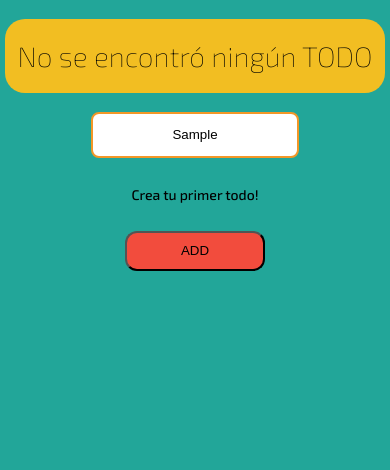
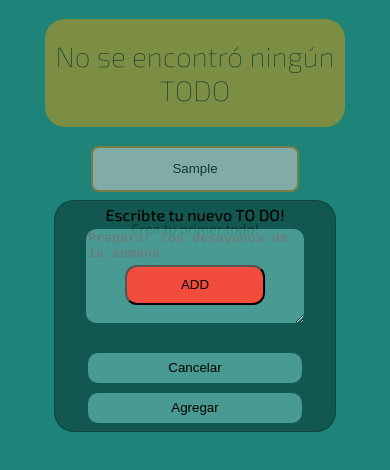
Before and after one commit to jrugarte/curso-react, a React app: page / in a window 390 px wide. Both pictures are taken after typing "Sample" into the empty fields and a click on the button "ADD". Built offline with nearby package versions, Linux system fonts and the light colour scheme.

Commit message:
last changes from todos

```diff
--- a/src/App/AppUI.js
+++ b/src/App/AppUI.js
@@ -10,19 +10,26 @@ import { CounterLoading } from "../counterloading/counterloading";
 import { InputLoading } from "../inputloading/inputloading.js";
 import { EmptyCounter } from "../emptycounter/emptycounter";
 import React from "react";
+import { Modal } from "../modal/modal";
+import { TodoForm } from "../todoform/todoform";
+import { TodoContext } from "../todocontext/todocontext";
 
-function AppUI({
+function AppUI() {
+  return (
+    <TodoContext.Consumer>
+      {({
         loading,
-  error,
+        searchedTodos,
         completedTodos,
         totalTodos,
         searchValue,
         setSearchValue,
-  searchedTodos,
+        error,
         completeTodo,
         deleteTodo,
-}) {
-  return (
+        openModal,
+        setOpenModal,
+      }) => (
         <React.Fragment>
           {/* En los componentes, podemos pasarle props como si fueran atributos, para que funcionen como parametros en cada funcion, como en el siguiente caso:  */}
           {/* <TodoCounter completedTodos={completedTodos} totalTodos={totalTodos} /> */}
@@ -33,7 +40,10 @@ function AppUI({
           )}
           {!loading && searchedTodos.length === 0 && <EmptyCounter />}
           {!loading && searchedTodos.length > 0 && (
-        <TodoCounter completedTodos={completedTodos} totalTodos={totalTodos} />
+            <TodoCounter
+              completedTodos={completedTodos}
+              totalTodos={totalTodos}
+            />
           )}
 
           {/* en la siguiente linea declaro las propiedades y le asigno el estado y el actualizador(setState) del estado a las mismas para despues pasarla como props al componente hijo (TodoInput) */}
@@ -44,7 +54,10 @@ function AppUI({
             </React.Fragment>
           )}
           {!loading && (
-        <TodoInput searchValue={searchValue} setSearchValue={setSearchValue} />
+            <TodoInput
+              searchValue={searchValue}
+              setSearchValue={setSearchValue}
+            />
           )}
 
           <TodoList>
@@ -70,8 +83,15 @@ function AppUI({
               />
             ))}
           </TodoList>
-      <TodoButton />
+          <TodoButton setOpenModal={setOpenModal} />
+          {openModal && (
+            <Modal>
+              <TodoForm />
+            </Modal>
+          )}
         </React.Fragment>
+      )}
+    </TodoContext.Consumer>
   );
 }
 export { AppUI };
--- a/src/App/index.js
+++ b/src/App/index.js
@@ -1,7 +1,7 @@
 import React from "react";
 import "./App.css";
-import { useLocalStorage } from "./useLocalStorage";
 import { AppUI } from "./AppUI";
+import { TodoProvider } from "../todocontext/todocontext";
 
 // creo un array de objetos:
 // const defaultTodos = [
@@ -29,58 +29,14 @@ import { AppUI } from "./AppUI";
 // // localStorage.clear(): Borra todos los elementos del almacenamiento local.
 
 function App() {
-  //declaramos otro useState, para cambiar los estados de la prop completed y asi saber si estan completados o no
-  const {
-    item: todos,
-    saveItem: saveTodos,
-    loading,
-    error,
-  } = useLocalStorage("TODOS_V1", []);
-
-  //  lo que hace la siguiente linea es crear un array con dos valores: el primero va a ser una variable en donde se va a guardar la informacion que necesitemos, en este caso, los valores que escribamos en el input filter, y el segundo valor (setNombre) va a tener la funcion de un 'actualizador' de estado, esto debido a que estamos usando una funcion de react llamada 'useState', la cual nos da esta funcionalidad de cambiar el estado de una variable. Entonces, en resumen, la linea sirve para agregar una variable (searchValue) y luego ir cambiandole el valor con el (setSearchValue)
-  const [searchValue, setSearchValue] = React.useState("");
-
-  const completedTodos = todos.filter((todo) => !!todo.completed).length;
-  const totalTodos = todos.length;
-
-  const searchedTodos = todos.filter((todo) => {
-    const todoText = todo.text.toLowerCase();
-    const searchText = searchValue.toLowerCase();
-    return todoText.includes(searchText);
-  });
-
-  const completeTodo = (text) => {
-    // creo una copia del array de los todos para luego poder indicar que objeto necesito marcar:
-    const newTodos = [...todos];
-    // creo una variable para buscar cual elemento tenemos que modificar. a traves de findIndex ubicamos el todo
-    const todoIndex = newTodos.findIndex((todo) => todo.text === text);
-    newTodos[todoIndex].completed = true;
-    saveTodos(newTodos);
-  };
-  const deleteTodo = (text) => {
-    // creo una copia del array de los todos para luego poder indicar que objeto necesito marcar:
-    const newTodos = [...todos];
-    // creo una variable para buscar cual elemento tenemos que modificar. a traves de findIndex ubicamos el todo que
-    const todoIndex = newTodos.findIndex((todo) => todo.text === text);
-    newTodos.splice(todoIndex, 1);
-    saveTodos(newTodos);
-  };
-
-  // estados derivados: son variables, propiedades, calculos que hacemos a partir de un estado... en este caso se van a derivar desde la funcion anterior hacia el todo counter
-
   return (
-    <AppUI
-      loading={loading}
-      error={error}
-      completedTodos={completedTodos}
-      totalTodos={totalTodos}
-      searchValue={searchValue}
-      setSearchValue={setSearchValue}
-      searchedTodos={searchedTodos}
-      completeTodo={completeTodo}
-      deleteTodo={deleteTodo}
-    />
+    // aca encapsulamos el componente general (AppUI) entre Provider para poder aplicarle las props luego.
+    <TodoProvider>
+      <AppUI />
+    </TodoProvider>
   );
 }
 
 export default App;
+
+// estados derivados: son variables, propiedades, calculos que hacemos a partir de un estado... en este caso se van a derivar desde la funcion anterior hacia el todo counter
--- a/src/emptycounter/emptycounter.css
+++ b/src/emptycounter/emptycounter.css
@@ -21,6 +21,6 @@
     .empty-counter h1{
         font-size: 28px;
         font-weight:280;
-        width: 380px;
+        width: 300px;
     }
 }
--- /dev/null
+++ b/src/modal/modal.css
@@ -0,0 +1,11 @@
+.modal{
+display: flex;
+justify-content: center;
+align-items: center;
+background-color:#1c675f8d;
+position: fixed;
+top: 0;
+left: 0;
+bottom: 0;
+right: 0;
+}
--- /dev/null
+++ b/src/modal/modal.js
@@ -0,0 +1,12 @@
+import "./modal.css";
+import React from "react";
+import ReactDOM from "react-dom";
+
+function Modal({ children }) {
+  return ReactDOM.createPortal(
+    <div className="modal">{children}</div>,
+    document.getElementById("modal")
+  );
+}
+
+export { Modal };
--- a/src/todobutton/button.css
+++ b/src/todobutton/button.css
@@ -7,6 +7,7 @@
     height: 40px;
     border-radius: 12px;
     background: #F24C3D;
+    z-index: 1;
 
 }
 .addButton button:hover{
--- a/src/todobutton/todobutton.js
+++ b/src/todobutton/todobutton.js
@@ -1,11 +1,16 @@
 import "./button.css";
 import React from "react";
-function TodoButton() {
+function TodoButton({ setOpenModal }) {
   return (
     <div className="addButton">
-      <button>ADD</button>
+      <button
+        onClick={() => {
+          setOpenModal((state) => !state);
+        }}
+      >
+        ADD
+      </button>
     </div>
   );
 }
-
 export { TodoButton };
--- /dev/null
+++ b/src/todocontext/todocontext.js
@@ -0,0 +1,74 @@
+import React from "react";
+import { useLocalStorage } from "./useLocalStorage";
+
+const TodoContext = React.createContext();
+
+// ReactContext: se utiliza para compartir contextos(props, estados, etc) directamente con otros componentes hijos, sin necesidad de hacer prop drilling, es decir, sin necesidad de pasar las props a traves de cada componente tras otro(como un arbol y ramas). En este caso, creamos un archivo donde vamos a guardar todo el context que se comparta entre los componentes(localStorage, props, estados) y de aca vamos a derivarlo a traves de la funcion TodoProvider, al componente principal(App(index.js)) para que, ya que va a tener todas las props, se las va a poder ceder tambien a todos sus componentes hijos etc. Luego en el componente App vamos a encapsular el return entre <Provider>(proveedor de props y demas) para despues, en los demas componentes que necesiten esas props, las carguemos atraves de <Consumer> (como lo es en el caso de AppUI, en donde tenemos todo el detalle y ramificacion de la web y componentes.)
+function TodoProvider({ children }) {
+  const {
+    item: todos,
+    saveItem: saveTodos,
+    loading,
+    error,
+  } = useLocalStorage("TODOS_V1", []);
+
+  //  lo que hace la siguiente linea es crear un array con dos valores: el primero va a ser una variable en donde se va a guardar la informacion que necesitemos, en este caso, los valores que escribamos en el input filter, y el segundo valor (setNombre) va a tener la funcion de un 'actualizador' de estado, esto debido a que estamos usando una funcion de react llamada 'useState', la cual nos da esta funcionalidad de cambiar el estado de una variable. Entonces, en resumen, la linea sirve para agregar una variable (searchValue) y luego ir cambiandole el valor con el (setSearchValue):
+  const [searchValue, setSearchValue] = React.useState("");
+  const [openModal, setOpenModal] = React.useState(false);
+
+  const completedTodos = todos.filter((todo) => !!todo.completed).length;
+  const totalTodos = todos.length;
+  const searchedTodos = todos.filter((todo) => {
+    const todoText = todo.text.toLowerCase();
+    const searchText = searchValue.toLowerCase();
+    return todoText.includes(searchText);
+  });
+
+  const addTodo = (text) => {
+    const newTodos = [...todos];
+    newTodos.push({
+      text,
+      completed: false,
+    });
+    saveTodos(newTodos);
+  };
+  const completeTodo = (text) => {
+    // creo una copia del array de los todos para luego poder indicar que objeto necesito marcar:
+    const newTodos = [...todos];
+    // creo una variable para buscar cual elemento tenemos que modificar. a traves de findIndex ubicamos el todo
+    const todoIndex = newTodos.findIndex((todo) => todo.text === text);
+    newTodos[todoIndex].completed = true;
+    saveTodos(newTodos);
+  };
+  const deleteTodo = (text) => {
+    // creo una copia del array de los todos para luego poder indicar que objeto necesito marcar:
+    const newTodos = [...todos];
+    // creo una variable para buscar cual elemento tenemos que modificar. a traves de findIndex ubicamos el todo que
+    const todoIndex = newTodos.findIndex((todo) => todo.text === text);
+    newTodos.splice(todoIndex, 1);
+    saveTodos(newTodos);
+  };
+
+  return (
+    <TodoContext.Provider
+      value={{
+        loading,
+        error,
+        completedTodos,
+        totalTodos,
+        searchValue,
+        setSearchValue,
+        searchedTodos,
+        completeTodo,
+        deleteTodo,
+        openModal,
+        setOpenModal,
+        addTodo,
+      }}
+    >
+      {children}
+    </TodoContext.Provider>
+  );
+}
+
+export { TodoContext, TodoProvider };
--- a/src/todocounter/counter.css
+++ b/src/todocounter/counter.css
@@ -21,6 +21,6 @@
     .counter h1{
         font-size: 28px;
         font-weight:280;
-        width: 380px;
+        width: 300px;
     }
 }
--- a/src/todocounter/todocounter.js
+++ b/src/todocounter/todocounter.js
@@ -1,6 +1,9 @@
+import { TodoContext } from "../todocontext/todocontext";
 import "./counter.css";
 import React from "react";
-function TodoCounter({ totalTodos, completedTodos }) {
+function TodoCounter() {
+  // En la siguiente linea usamos el useContext para reemplazar el context.Consumer. De esta manera simplemente traemos entre const{} las props que vayamos a utilizar y en useContext(ACA!!!) vamos a indicar de que contexto lo vamos a traer.
+  const { totalTodos, completedTodos } = React.useContext(TodoContext);
   if (completedTodos < totalTodos) {
     return (
       <div className="counter">
@@ -10,7 +13,7 @@ function TodoCounter({ totalTodos, completedTodos }) {
         </h1>
       </div>
     );
-  } else if ((completedTodos = totalTodos)) {
+  } else if (completedTodos === totalTodos) {
     return (
       <div className="counter">
         <h1>COMPLETASTE TODOS LOS TODOOOOO'S</h1>
--- /dev/null
+++ b/src/todoform/todoform.css
@@ -0,0 +1,53 @@
+.form-div{
+    display: flex;
+    flex-direction: column;
+    width: 380px;
+    height: 300px;
+    justify-content: center;
+    align-items: center;
+    position: fixed;
+    top: 200px;
+    background-color: #0e35318d;
+    border: 1px solid #0e35318d;
+    border-radius: 20px;
+}
+
+.form-div form{
+    display: flex;
+    align-items: center;
+    width: 85%;
+    padding: 5px;
+    flex-direction: column;
+}
+.form-div textarea{
+    height: 120px;
+    width: 90%;
+    margin: 5px 5px 25px 5px;
+    border-radius: 10px;
+    border: 0;
+    background-color: #73d1c78d;
+
+}
+.form-div button{
+    height: 30px;
+    width: 90%;
+    margin: 5px;
+    border-radius: 10px;
+    border: 0;
+    background-color: #73d1c78d;
+
+}
+.form-div button:hover{
+  cursor: pointer;
+  background: #F24C3D;}
+
+  @media (max-width: 640px) {
+
+    .form-div{
+        width: 280px;
+        height: 230px;
+    }
+    .form-div textarea{
+        height: 90px;
+    }
+}
--- /dev/null
+++ b/src/todoform/todoform.js
@@ -0,0 +1,40 @@
+import "./todoform.css";
+import React from "react";
+import { TodoContext } from "../todocontext/todocontext";
+
+function TodoForm() {
+  const { addTodo, setOpenModal } = React.useContext(TodoContext);
+  const [newTodoValue, setNewTodoValue] = React.useState("");
+  const onSubmit = (event) => {
+    event.preventDefault();
+    addTodo(newTodoValue);
+    setOpenModal(false);
+  };
+  const onCancel = () => {
+    setOpenModal(false);
+  };
+  const onChange = (event) => {
+    setNewTodoValue(event.target.value);
+  };
+  return (
+    <div className="form-div">
+      <form onSubmit={onSubmit}>
+        <label>Escribte tu nuevo TO DO!</label>
+        <textarea
+          placeholder="Preparar los desayunos de la semana"
+          value={newTodoValue}
+          onChange={onChange}
+          required
+        ></textarea>
+        <button type="button" className="cancelar" onClick={onCancel}>
+          Cancelar
+        </button>
+        <button type="submit" className="agregar">
+          Agregar
+        </button>
+      </form>
+    </div>
+  );
+}
+
+export { TodoForm };
```
Also changed, not shown: package.json (+6 -3 lines), public/index.html (+1 -0 lines), src/todocontext/useLocalStorage.js (renamed from src/App/useLocalStorage.js), 3 other files. Lines whose indentation alone changed are shown as unchanged.
